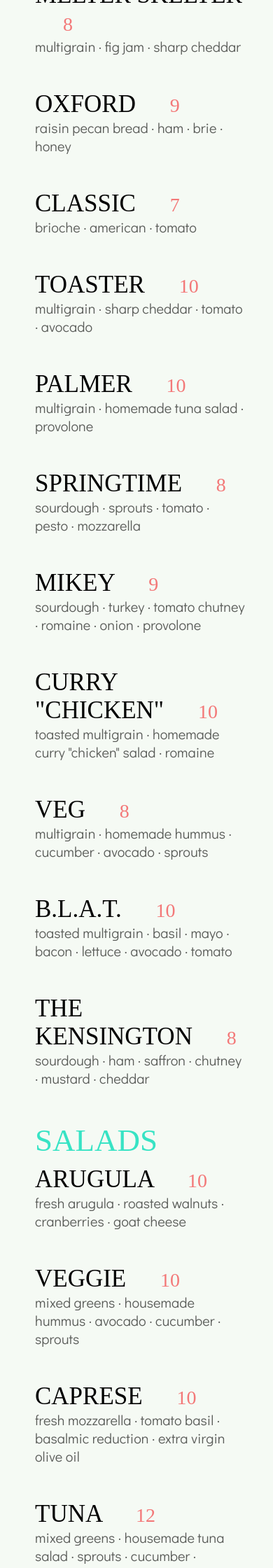
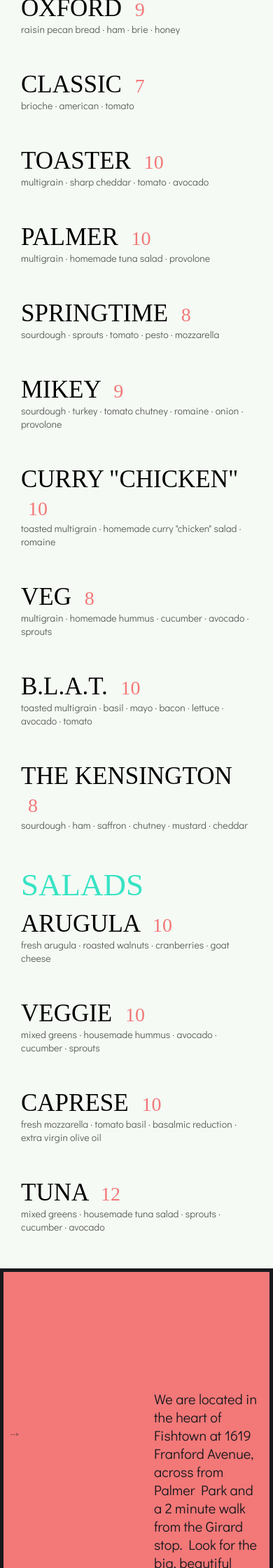
Before and after one commit to bummings/steap-grind, a PHP site: page / in a window 390 px wide. Shown: the part 1480-3720 px from the top of the page at 70% size. Run offline with PHP 8.4, Linux system fonts and the light colour scheme; a map, chart or similar area stays blank; grey boxes are pictures that could not be loaded.

Commit message:
mobile fixed

```diff
--- a/css/style.css
+++ b/css/style.css
@@ -152,11 +152,17 @@ body {
 .menu {
   display: grid;
   grid-column: center-start / center-end;
-  padding: 10rem 5rem;
+  padding: 10rem 7rem;
   grid-template-columns: repeat(auto-fit, minmax(30rem, 1fr));
   grid-row-gap: 1rem;
   grid-column-gap: 8rem;
   background-color: #F5FAF4; }
+  @media (max-width: 56.25em) {
+    .menu {
+      padding: 2rem 3rem; } }
+  @media (max-width: 40em) {
+    .menu {
+      padding: 1rem 3rem; } }
   .menu--item__section {
     font-family: 'Dense';
     text-transform: uppercase;
@@ -182,19 +188,27 @@ body {
       .menu--item__item--name {
         font-size: 3.5rem; } }
   .menu--item__item--price {
-    margin-left: 4rem;
+    margin-left: 3.5rem;
     color: #F37878;
     font-size: 3.6rem; }
     @media (max-width: 56.25em) {
       .menu--item__item--price {
+        margin-left: 1.5rem;
         font-size: 3rem; } }
     @media (max-width: 40em) {
       .menu--item__item--price {
-        font-size: 2.8rem; } }
+        font-size: 2.8rem;
+        margin-left: 1rem; } }
   .menu--item__item--description {
     font-family: Didact Gothic;
     font-size: 2rem;
     color: #595B58; }
+    @media (max-width: 56.25em) {
+      .menu--item__item--description {
+        font-size: 1.6rem; } }
+    @media (max-width: 40em) {
+      .menu--item__item--description {
+        font-size: 1.4rem; } }
 
 .findus {
   background-color: #F37878;
@@ -204,7 +218,8 @@ body {
   display: flex;
   align-items: center;
   padding-left: 3rem;
-  padding-right: 12rem; }
+  padding-right: 12rem;
+  border: 5px solid #18191D; }
   @media (max-width: 56.25em) {
     .findus {
       padding-right: 2rem; } }
@@ -233,10 +248,10 @@ body {
       font-size: 2.5rem; }
       @media (max-width: 56.25em) {
         .findus--text__text {
-          font-size: 1.8rem; } }
+          font-size: 3.2rem; } }
       @media (max-width: 40em) {
         .findus--text__text {
-          font-size: 1rem; } }
+          font-size: 2rem; } }
 
 .social {
   background-color: greenyellow;
--- a/index.html
+++ b/index.html
@@ -233,8 +233,8 @@
 
   <section class="findus">
     <div class="findus--map">
-      <!-- <img class="findus--map__map" src="assets/img/map-invert.png" alt="map"> -->
-      <!-- <iframe src="https://www.google.com/maps/embed?pb=!1m18!1m12!1m3!1d3057.5183128376266!2d-75.13519918491573!3d39.97452097941888!2m3!1f0!2f0!3f0!3m2!1i1024!2i768!4f13.1!3m3!1m2!1s0x89c6c86ac6ba3ba7%3A0xc2ba3d5122559d07!2sSteap+and+Grind!5e0!3m2!1sen!2sus!4v1525298204034" width="400" height="300" frameborder="0" style="border:0" allowfullscreen></iframe> -->
+      <!-- <img class="findus--map__map" src="assets/img/map-invert.png" alt="map"> --> -->
+      <iframe class="findus--map__map" src="https://www.google.com/maps/embed?pb=!1m18!1m12!1m3!1d3057.5183128376266!2d-75.13519918491573!3d39.97452097941888!2m3!1f0!2f0!3f0!3m2!1i1024!2i768!4f13.1!3m3!1m2!1s0x89c6c86ac6ba3ba7%3A0xc2ba3d5122559d07!2sSteap+and+Grind!5e0!3m2!1sen!2sus!4v1525298204034" width="400" height="300" frameborder="0" style="border:0" allowfullscreen></iframe>
     </div>
     <div class="findus--text">
       <p class="findus--text__text">We are located in the heart of Fishtown at 1619 Franford Avenue, across from Palmer Park and a 2 minute walk from the
--- a/sass/layout/_findus.scss
+++ b/sass/layout/_findus.scss
@@ -8,6 +8,7 @@
   align-items: center;
   padding-left: 3rem;
   padding-right: 12rem;
+  border: 5px solid $color-offblack;
 
   @include respond(tab-port) {
     padding-right: 2rem;
@@ -47,12 +48,12 @@
       font-size: 2.5rem;
 
       @include respond(tab-port) {
-        font-size: 1.8rem;
+        font-size: 3.2rem;
 
       }
 
       @include respond(phone) {
-        font-size: 1rem;
+        font-size: 2rem;
       }
     }
 
--- a/sass/layout/_menu.scss
+++ b/sass/layout/_menu.scss
@@ -1,10 +1,19 @@
 .menu {
 
   // height: 100vh;
+  //can't do that with grid, cuz-
 
   display: grid;
   grid-column: center-start / center-end;
-  padding: 10rem 5rem;
+  padding: 10rem 7rem;
+
+  @include respond(tab-port) {
+    padding: 2rem 3rem;
+  }
+
+  @include respond(phone) {
+    padding: 1rem 3rem;
+  }
 
   grid-template-columns: repeat(auto-fit, minmax(30rem, 1fr));
   grid-row-gap: 1rem;
@@ -51,16 +60,18 @@
       }
 
       &--price {
-        margin-left: 4rem;
+        margin-left: 3.5rem;
         color: $color-primary;
         font-size: 3.6rem;
 
         @include respond(tab-port) {
+          margin-left: 1.5rem;
           font-size: 3rem;
         }
 
         @include respond(phone) {
           font-size: 2.8rem;
+          margin-left: 1rem;
         }
       }
 
@@ -68,6 +79,14 @@
         font-family: $font-primary;
         font-size: 2rem;
         color: $color-grey;
+
+        @include respond(tab-port) {
+          font-size: 1.6rem;
+        }
+
+        @include respond (phone) {
+          font-size: 1.4rem;
+        }
       }
     }
   }
```
